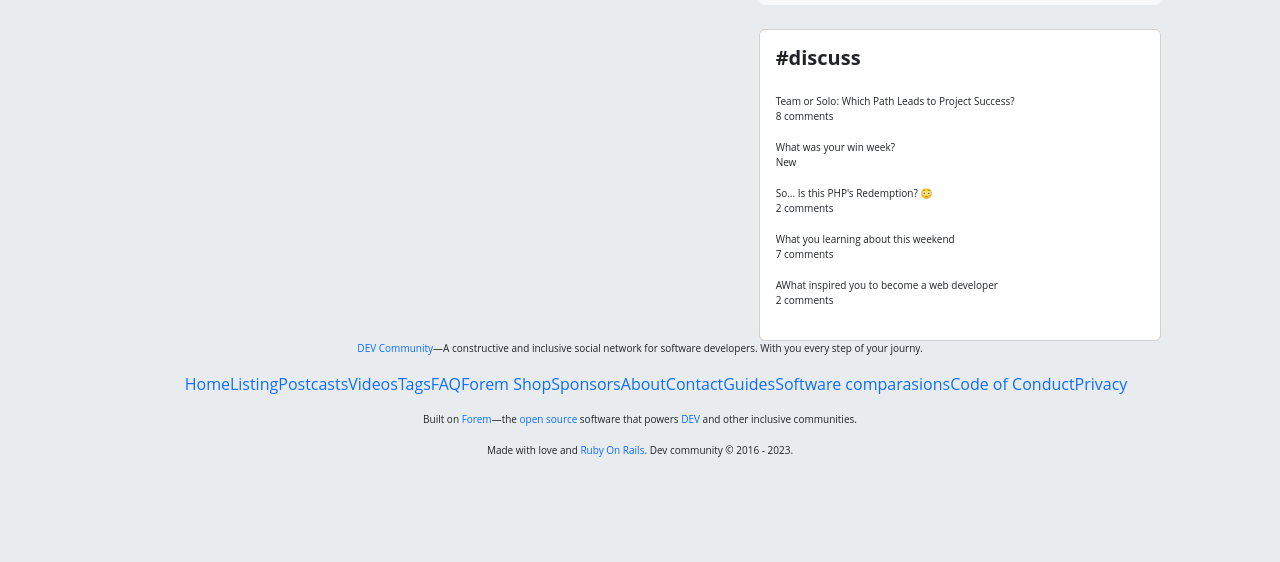
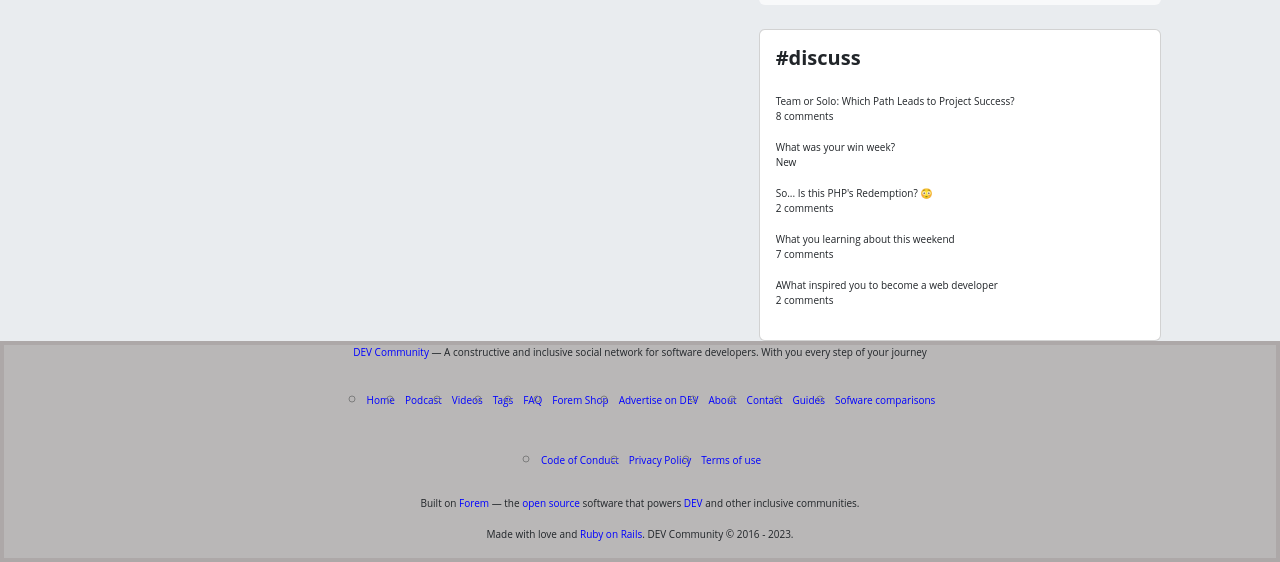
Before and after one commit to AnaisLaguna/Alternativajs, a plain HTML site: page posts/one.html in a window 1280 px wide. Shown: the part 924-1486 px from the top of the page. Before the commit the page ends 1398 px from the top, so only its background shows below. Drawn offline with nearby package versions, Linux system fonts and the light colour scheme.

Commit message:
index updates

```diff
--- a/posts/one.html
+++ b/posts/one.html
@@ -20,7 +20,7 @@
                       <span class="navbar-toggler-icon"></span>
                     </button>
                     <a href="./index.html" class="logo__button--header"><img class="site-logo__img" style="height: 40px; width: 50px;"
-                        src="https://dev-to-uploads.s3.amazonaws.com/uploads/logos/resized_logo_UQww2soKuUsjaOGNB38o.png"
+                        src="img/img2.png"
                         alt="DEV Community"></a>
                     <div class="search__nav--section d-none d-md-block">
                       <form class="d-flex " role="search">
@@ -116,7 +116,7 @@
                     <div class="col col-md-9 col-xl-6">
                         <div class="position">
                             <article class="blog-post bg-body-tertiary rounded">
-                                <img src="../img/titlePost.png" class="img-fluid" alt="TitlePost">
+                                <img src="../img/img2.png" class="img-fluid" alt="TitlePost">
                                 <p class="blog-post-meta p-3">
                                     Posted on
                                     <time datetime="2022-11-18T12:42:15Z" class="date-no-year"
@@ -180,37 +180,37 @@
 
             </div>
         </main>
-        <footer class="footer__container bg-body-secondary">
-            <p class="footer__container-text " style="text-align: center;"><a style="text-decoration: none;"
-                    href="https://dev.to/">DEV Community</a>—A constructive and inclusive social network for software
-                developers. With you every step of your journy.</p>
-            <ul class="footer__container-list d-flex flex-wrap "
-                style=" display: flex; justify-content:center; list-style: none; ">
-                <li class="footer__container-list-link " style="list-style: none; "><a style="text-decoration: none"
-                        href="">Home</a></li>
-                <li class="footer__container-list-link"><a style="text-decoration: none;" href="">Listing</a></li>
-                <li class="footer__container-list-link"><a style="text-decoration: none;" href="">Postcasts</a></li>
-                <li class="footer__container-list-link"><a style="text-decoration: none;" href="">Videos</a></li>
-                <li class="footer__container-list-link"><a style="text-decoration: none;" href="">Tags</a></li>
-                <li class="footer__container-list-link"><a style="text-decoration: none;" href="">FAQ</a></li>
-                <li class="footer__container-list-link"><a style="text-decoration: none;" href="">Forem Shop</a></li>
-                <li class="footer__container-list-link"><a style="text-decoration: none;" href="">Sponsors</a></li>
-                <li class="footer__container-list-link"><a style="text-decoration: none;" href="">About</a></li>
-                <li class="footer__container-list-link"><a style="text-decoration: none;" href="">Contact</a></li>
-                <li class="footer__container-list-link"><a style="text-decoration: none;" href="">Guides</a></li>
-                <li class="footer__container-list-link"><a style="text-decoration: none;" href="">Software comparasions</a>
-                </li>
-                <li class="footer__container-list-link"><a style="text-decoration: none;" href="">Code of Conduct</a></li>
-                <li class="footer__container-list-link"><a style="text-decoration: none;" href="">Privacy</a></li>
-            </ul>
-            <p class="footer__container-text-2 " style="text-align: center;">Built on <a style="text-decoration: none; "
-                    href="https://dev.to/">Forem</a>—the <a style="text-decoration: none; " href="https://dev.to/">open
-                    source</a> software that powers <a style="text-decoration: none; " href="https://dev.to/">DEV</a> and
-                other inclusive communities.</p>
-            <p class="footer__container-text-3 " style="text-align: center;">Made with love and <a
-                    style="text-decoration: none; " href="https://dev.to/">Ruby On Rails</a>. Dev community © 2016 - 2023.
-            </p>
-
+        <footer class="cajaGris1">
+            <div class="cajaGris">
+                <p class="fontFooter">
+                    <a class="tag2" target="_blank" href="https://dev.to/">DEV Community</a>
+                — A constructive and inclusive social network for software developers. With you every step of your journey
+                </p>
+                    <ul class="navBottom">
+                        <li><a class="tag2" target="_blank" href="https://dev.to/">Home</a></li>
+                        <li><a class="tag2" target="_blank" href="https://dev.to/pod">Podcast</a></li>
+                        <li><a class="tag2" target="_blank" href="https://dev.to/videos">Videos</a></li>
+                        <li><a class="tag2" target="_blank" href="https://dev.to/tags">Tags</a></li>
+                        <li><a class="tag2" target="_blank" href="https://dev.to/faq">FAQ</a></li>
+                        <li><a class="tag2" target="_blank" href="https://shop.forem.com/">Forem Shop</a></li>
+                        <li><a class="tag2" target="_blank" href="https://dev.to/dev-advertising-options">Advertise on DEV</a></li>
+                        <li><a class="tag2" target="_blank" href="https://dev.to/about">About</a></li>
+                        <li><a class="tag2" target="_blank" href="https://dev.to/contact">Contact</a></li>
+                        <li><a class="tag2" target="_blank" href="https://dev.to/guides">Guides</a></li>
+                        <li><a class="tag2" target="_blank" href="https://dev.to/software-comparisons">Sofware comparisons</a></li>
+                    </ul>
+                    <ul class="navBottom">
+                        <li><a class="tag2" target="_blank" href="https://dev.to/code-of-conduct">Code of Conduct</a></li>
+                        <li><a class="tag2" target="_blank" href="https://dev.to/privacy">Privacy Policy</a></li>
+                        <li><a class="tag2" target="_blank" href="https://dev.to/terms">Terms of use</a></li>
+                    </ul>
+                <p class="fontFooter">Built on <a class="tag2" target="_blank" href="https://www.forem.com/">Forem</a>
+                    — the <a class="tag2" target="_blank" href="https://dev.to/t/opensource">open source</a> software that powers <a class="tag2" target="_blank" href="https://dev.to/">DEV</a> and other inclusive communities.
+                </p>
+                <p class="fontFooter">
+                    Made with love and <a class="tag2" target="_blank" href="https://dev.to/t/rails">Ruby on Rails</a>. DEV Community © 2016 - 2023.
+                </p>
+            </div>
         </footer>
         <script src="https://cdn.jsdelivr.net/npm/bootstrap@5.3.0-alpha3/dist/js/bootstrap.bundle.min.js"
             integrity="sha384-ENjdO4Dr2bkBIFxQpeoTz1HIcje39Wm4jDKdf19U8gI4ddQ3GYNS7NTKfAdVQSZe"
```
